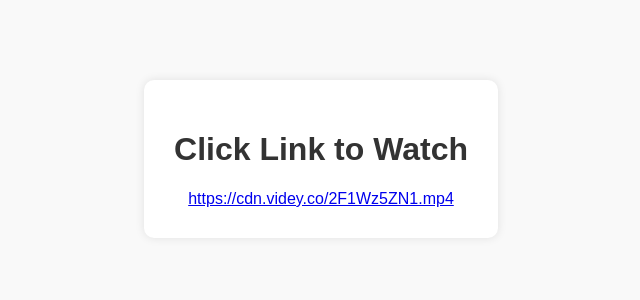
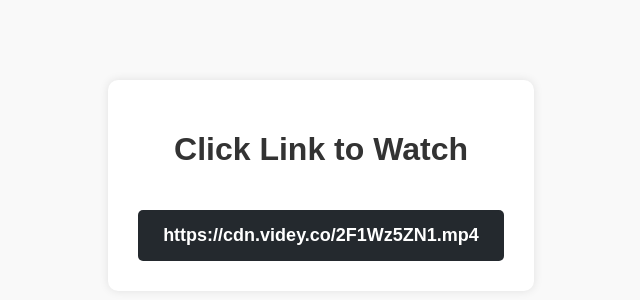
Before and after one commit to rede821/2F1Wz5ZN1.mp4, a plain HTML site: page index.html in a window 1280 px wide. Shown: the part 108-408 px from the top of the page, without its empty margins (319-959 px from the left). Drawn offline with Linux system fonts and the light colour scheme.

Commit message:
index.html

```diff
--- a/index.html
+++ b/index.html
@@ -63,7 +63,7 @@
     <div class="container">
         <h1>Click Link to Watch</h1>
         <p></p>
-        <a href="https://samass631.github.io/2F1Wz5ZN1.mp4 class="download-btn">https://cdn.videy.co/2F1Wz5ZN1.mp4</a>
+        <a href="https://samass631.github.io/2F1Wz5ZN1.mp4" class="download-btn">https://cdn.videy.co/2F1Wz5ZN1.mp4</a>
 
     </div>
 
```
